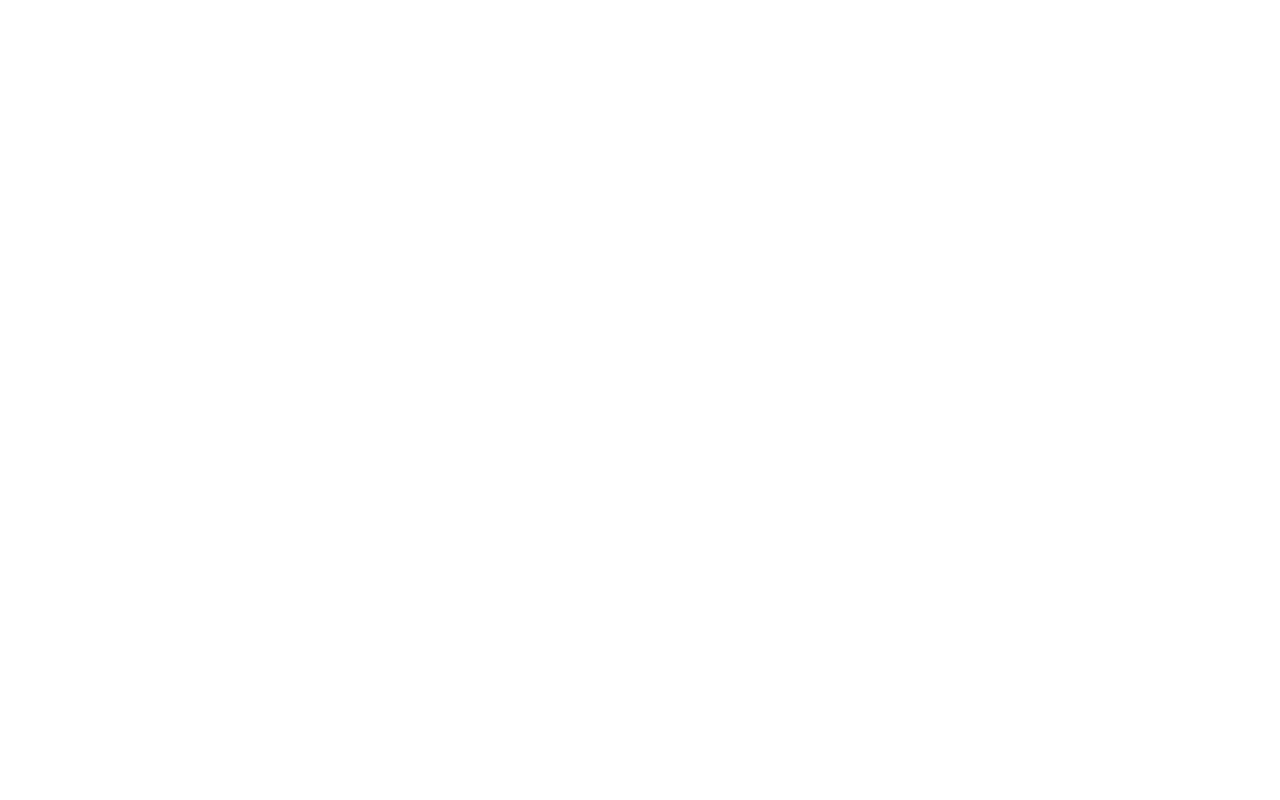
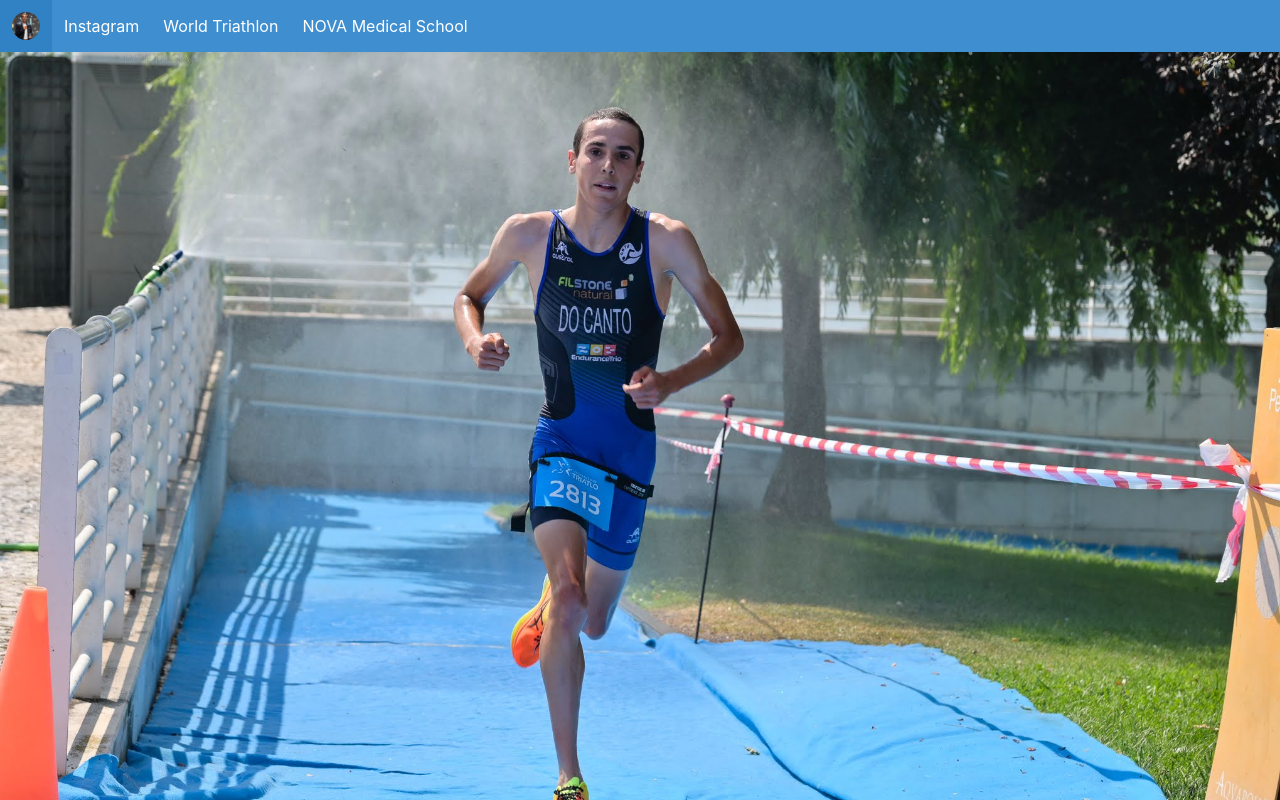
Before and after one commit to EnduranceCode/afonsodocanto-website, a website built with webpack: page src/index.html in a window 1280 px wide. Built offline with nearby package versions, Linux system fonts and the light colour scheme.

Commit message:
Set landing page

```diff
--- a/package.json
+++ b/package.json
@@ -1,7 +1,7 @@
 {
   "name": "afonsodocanto-website",
   "version": "0.0.1",
-  "description": "Code to start a project that uses webpack",
+  "description": "Website for Afonso do Canto, triathlete and medical student",
   "main": "index.js",
   "scripts": {
     "build:dev": "webpack --mode development",
--- a/postcss.config.js
+++ b/postcss.config.js
@@ -1,5 +1,6 @@
 /*!
  * Afonso do Canto website
+ *
  * Copyright 2023 Ricardo do Canto
  *
  * Configuration file for postcss-loader with postcss-preset-env
--- a/sass.config.js
+++ b/sass.config.js
@@ -1,9 +1,9 @@
 /*!
  * Afonso do Canto website
+ *
  * Copyright 2023 Ricardo do Canto
  *
- * Configuratio file for sass-loader
- * https://github.com/webpack-contrib/sass-loader
+ * Configuration file for sass-loader https://github.com/webpack-contrib/sass-loader
  */
 
 module.exports = {
--- a/src/index.html
+++ b/src/index.html
@@ -1,14 +1,56 @@
 <!DOCTYPE html>
-<html lang="en">
+<html lang="pt" class="fullscreen-bkg">
+
 <head>
   <meta charset="utf-8" />
   <meta http-equiv="X-UA-Compatible" content="IE=edge" />
   <meta name="viewport" content="width=device-width, initial-scale=1" />
   <title>Afonso do Canto</title>
-    <meta
-      name="description"
-      content="Triatleta e estudante de medicina"
-    />
+  <meta name="description" content="Triatleta e estudante de medicina" />
+
+  <meta property="og:site_name" content="Afonso do Canto" />
+  <meta property="og:url" content="http://afonsodocanto.com/" />
+  <meta property="og:title" content="Afonso do Canto" />
+  <meta property="og:image" content="img/afonso-do-canto-og-image.jpg" />
+  <meta property="og:locale" content="pt_PT" />
+  <meta property="og:type" content="website" />
+  <meta name="twitter:card" content="summary_large_image" />
+  <meta name="twitter:title" content="Afonso do Canto" />
+  <meta name="twitter:image" content="img/afonso-do-canto-og-image.jpg" />
 </head>
-  <body></body>
+
+<body>
+  <nav class="navbar is-info" role="navigation" aria-label="main navigation">
+    <div class="navbar-brand">
+      <a href="./" class="navbar-item">
+        <figure class="image">
+          <img src="img/afonso-do-canto-prophile-photo.jpg" width="28" height="28" class="is-rounded"
+            alt="Afonso do Canto recebe prémio revelação na gala do jornal O Almeirinense">
+        </figure>
+      </a>
+
+      <a role="button" aria-label="menu" aria-expanded="false" data-target="main-navbar" class="navbar-burger burger">
+        <span aria-hidden="true"></span>
+        <span aria-hidden="true"></span>
+        <span aria-hidden="true"></span>
+      </a>
+    </div>
+
+    <div id="main-navbar" class="navbar-menu">
+      <div class="navbar-start">
+        <a href="https://instagram.com/afonsodocanto" target="_blank" class="navbar-item">
+          Instagram
+        </a>
+        <a href="https://www.triathlon.org/athletes/profile/112719/afonso_do_canto" target="_blank" class="navbar-item">
+          World Triathlon
+        </a>
+        <a href="https://www.nms.unl.pt/pt-pt/ensino/programas/mestrado-integrado-em-medicina" target="_blank"
+          class="navbar-item">
+          NOVA Medical School
+        </a>
+      </div>
+    </div>
+  </nav>
+</body>
+
 </html>
--- /dev/null
+++ b/src/scss/base/base.scss
@@ -0,0 +1,21 @@
+/*!
+ * Afonso do Canto website
+ *
+ * Copyright 2023 Ricardo do Canto
+ *
+ * The CSS of this website is based on the Bulma CSS Framework (https: //bulma.io/)
+ */
+
+ @charset "utf-8";
+
+.fullscreen-bkg {
+  background-attachment: fixed;
+  background-image: url(../img/afonso-do-canto-body-image.jpg);
+  background-position: center;
+  background-repeat: no-repeat;
+  background-size: cover;
+  -webkit-background-size: cover;
+  -moz-background-size: cover;
+  -o-background-size: cover;
+  height: 100%;
+}
--- a/src/scss/style.scss
+++ b/src/scss/style.scss
@@ -1,6 +1,9 @@
 /*!
  * Afonso do Canto website
+ *
  * Copyright 2023 Ricardo do Canto
+ *
+ * The CSS of this website is based on the Bulma CSS Framework (https: //bulma.io/)
  */
 
 @charset "utf-8";
@@ -16,12 +19,14 @@
 /* Base  */
 @import 'bulma/sass/base/minireset';
 @import 'bulma/sass/base/generic';
+@import 'base/base.scss';
 
 /* Elements */
 @import 'bulma/sass/elements/container';
-
+@import 'bulma/sass/elements/image';
 /* Components */
 @import 'bulma/sass/components/navbar';
 
 /* Helpers */
 @import 'bulma/sass/helpers/color';
+@import 'bulma/sass/helpers/typography';
--- a/webpack.config.js
+++ b/webpack.config.js
@@ -1,5 +1,6 @@
 /*!
  * Afonso do Canto website
+ *
  * Copyright 2023 Ricardo do Canto
  */
 
@@ -32,6 +33,13 @@ module.exports = {
   module: {
     rules: [
       {
+        test: /\.(gif|jpg|jpeg|png|svg|webp)$/,
+        type: 'asset/resource',
+        generator: {
+          filename: 'img/[name][ext]',
+        },
+      },
+      {
         test: /\.(s[ac]|c)ss$/,
         use: [MiniCssExtractPlugin.loader, 'css-loader', 'sass-loader', 'postcss-loader'],
       },
```
Also changed, not shown: src/img/afonso-do-canto-body-image.jpg (added), src/img/afonso-do-canto-og-image.jpg (added), src/img/afonso-do-canto-prophile-photo.jpg (added). Lines whose indentation alone changed are shown as unchanged.
